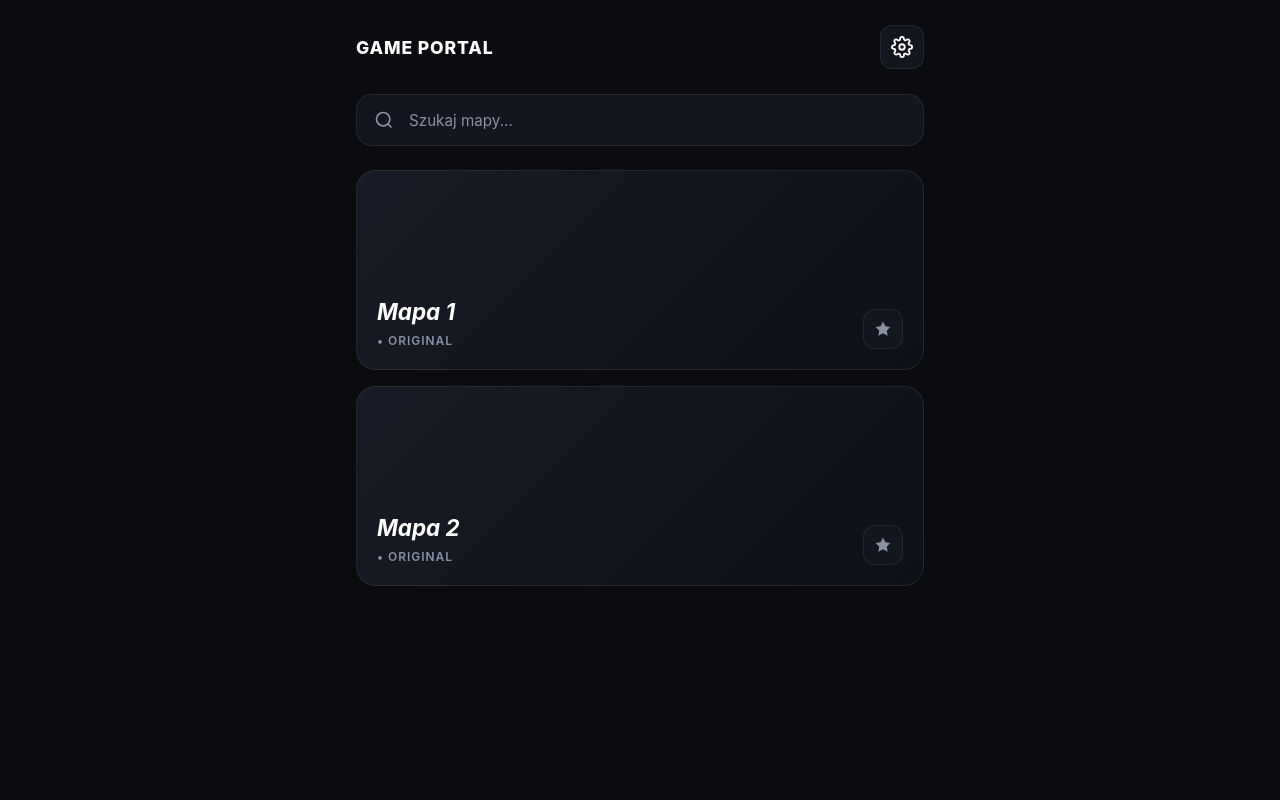
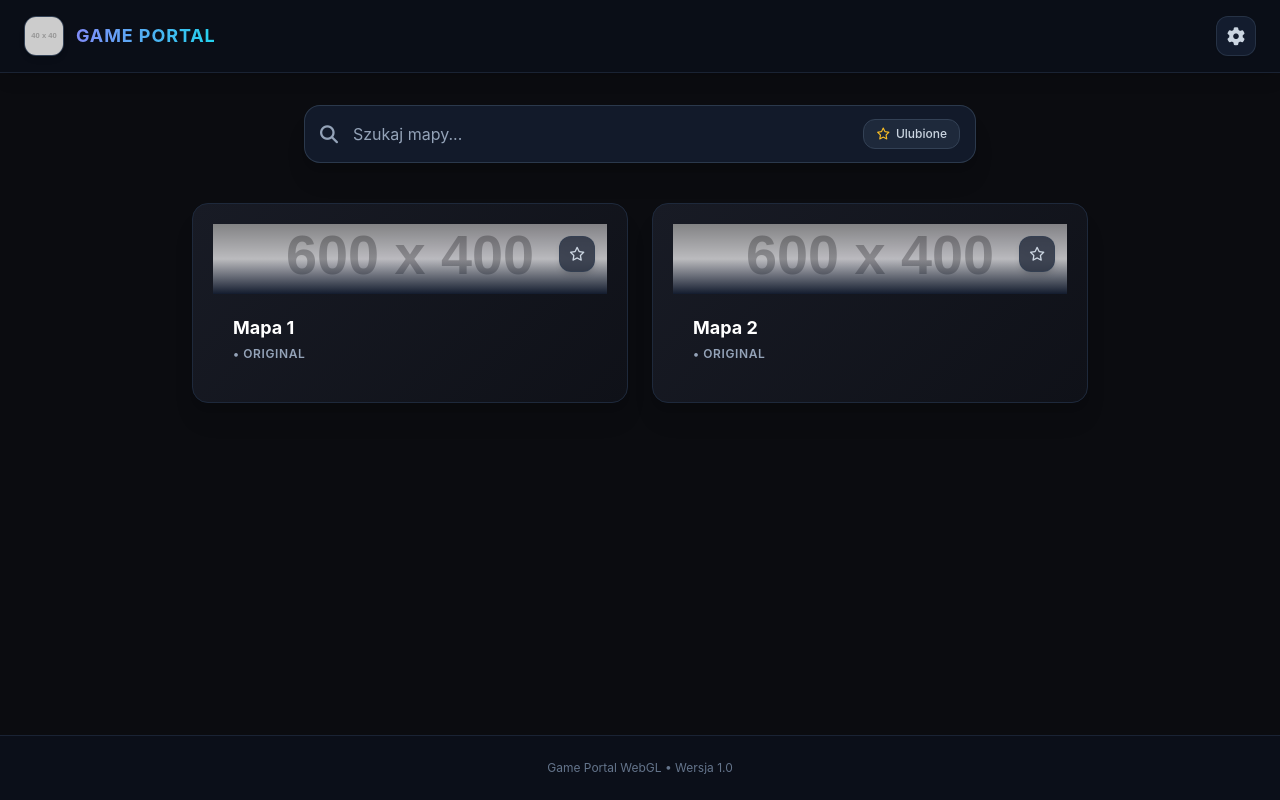
Before and after one commit to NurekRzeczny/NurekRzeczny.github.io, a plain HTML site: page index.html in a window 1280 px wide. Drawn offline with nearby package versions, Linux system fonts and the light colour scheme; placeholder pictures from the web are drawn by us.

Commit message:
Update index.html

```diff
--- a/index.html
+++ b/index.html
@@ -1,64 +1,136 @@
 <!DOCTYPE html>
-<html lang="pl">
+<html lang="pl" class="dark">
 <head>
     <meta charset="UTF-8">
     <meta name="viewport" content="width=device-width, initial-scale=1.0">
-    <title>Subway Surfers Portal</title>
+    <title>Game Portal - Wybór Mapy</title>
+    <!-- Tailwind CSS CDN -->
+    <script src="https://cdn.tailwindcss.com"></script>
+    <script>
+        tailwind.config = {
+            darkMode: 'class',
+            theme: {
+                extend: {
+                    colors: {
+                        darkBg: '#0b0f19',
+                        cardBg: '#131c2e',
+                        cardHover: '#1e293b',
+                        accent: '#6366f1'
+                    }
+                }
+            }
+        }
+    </script>
+    <!-- Google Font Inter -->
+    <link href="https://fonts.googleapis.com/css2?family=Inter:wght@300;400;500;600;700&display=swap" rel="stylesheet">
+    <!-- FontAwesome for icons -->
+    <link rel="stylesheet" href="https://cdnjs.cloudflare.com/ajax/libs/font-awesome/6.4.0/css/all.min.css">
+    <!-- Własne style CSS -->
     <link rel="stylesheet" href="style.css">
 </head>
-<body>
+<body class="min-h-screen flex flex-col justify-between selection:bg-indigo-500 selection:text-white">
 
-    <!-- GÓRNY PASEK -->
-    <header class="top-bar">
-        <div class="logo-container">
-            <!-- Podpięcie pod logo PNG z folderu asset -->
-            <img src="asset/logo.png" alt="Logo" class="brand-logo" onerror="this.style.display='none'; document.getElementById('fallback-logo').style.display='block';">
-            <span id="fallback-logo" style="display:none; font-weight:800; font-size:1.1rem; letter-spacing:0.05em;">GAME PORTAL</span>
+    <!-- HEADER / GÓRNY PASEK -->
+    <header class="w-full px-6 py-4 flex items-center justify-between border-b border-slate-800/80 bg-darkBg/90 backdrop-blur-md sticky top-0 z-50 shadow-lg">
+        <!-- Logo (z podpięciem pod plik PNG z folderu assets) -->
+        <div class="flex items-center space-x-3 cursor-pointer" onclick="location.reload()">
+            <img src="assets/logo.png" alt="Logo" class="w-10 h-10 object-contain rounded-xl shadow-md border border-slate-700 bg-slate-800" onerror="this.src='https://placehold.co/40x40/1e293b/ffffff?text=GP'">
+            <span class="font-bold text-lg tracking-wider bg-gradient-to-r from-indigo-400 to-cyan-400 bg-clip-text text-transparent">GAME PORTAL</span>
         </div>
-        <button class="settings-btn" title="Ustawienia">
-            <svg viewBox="0 0 24 24" width="22" height="22" fill="none" stroke="currentColor" stroke-width="2" stroke-linecap="round" stroke-linejoin="round">
-                <circle cx="12" cy="12" r="3"></circle>
-                <path d="M19.4 15a1.65 1.65 0 0 0 .33 1.82l.06.06a2 2 0 0 1 0 2.83 2 2 0 0 1-2.83 0l-.06-.06a1.65 1.65 0 0 0-1.82-.33 1.65 1.65 0 0 0-1 1.51V21a2 2 0 0 1-2 2 2 2 0 0 1-2-2v-.09A1.65 1.65 0 0 0 9 19.4a1.65 1.65 0 0 0-1.82.33l-.06.06a2 2 0 0 1-2.83 0 2 2 0 0 1 0-2.83l.06-.06a1.65 1.65 0 0 0 .33-1.82 1.65 1.65 0 0 0-1.51-1H3a2 2 0 0 1-2-2 2 2 0 0 1 2-2h.09A1.65 1.65 0 0 0 4.6 9a1.65 1.65 0 0 0-.33-1.82l-.06-.06a2 2 0 0 1 0-2.83 2 2 0 0 1 2.83 0l.06.06a1.65 1.65 0 0 0 1.82.33H9a1.65 1.65 0 0 0 1-1.51V3a2 2 0 0 1 2-2 2 2 0 0 1 2 2v.09a1.65 1.65 0 0 0 1 1.51 1.65 1.65 0 0 0 1.82-.33l.06-.06a2 2 0 0 1 2.83 0 2 2 0 0 1 0 2.83l-.06.06a1.65 1.65 0 0 0-.33 1.82V9a1.65 1.65 0 0 0 1.51 1H21a2 2 0 0 1 2 2 2 2 0 0 1-2 2h-.09a1.65 1.65 0 0 0-1.51 1z"></path>
-            </svg>
+
+        <!-- Ikona zębatki (Ustawienia) -->
+        <button onclick="openSettings()" class="w-10 h-10 rounded-xl bg-cardBg border border-slate-700/60 flex items-center justify-center text-slate-300 hover:text-white hover:border-indigo-500 transition-all duration-200 shadow-sm active:scale-95">
+            <i class="fa-solid fa-gear text-lg"></i>
         </button>
     </header>
 
-    <!-- WYSZUKIWARKA POZA PASKIEM NA ŚRODKU -->
-    <div class="search-container">
-        <div class="search-box">
-            <svg viewBox="0 0 24 24" fill="none" stroke="currentColor" stroke-width="2">
-                <circle cx="11" cy="11" r="8"></circle>
-                <line x1="21" y1="21" x2="16.65" y2="16.65"></line>
-            </svg>
-            <input type="text" class="search-input" id="searchInput" placeholder="Szukaj mapy...">
+    <!-- GŁÓWNA ZAWARTOŚĆ STRONY -->
+    <main class="flex-1 max-w-6xl w-full mx-auto px-4 sm:px-6 py-8 flex flex-col items-center">
+
+        <!-- DUŻY PASEK WYSZUKIWANIA NA ŚRODKU (PONIŻEJ GÓRNEGO PASKA) -->
+        <div class="w-full max-w-2xl mb-10 relative">
+            <div class="absolute inset-y-0 left-0 pl-4 flex items-center pointer-events-none text-slate-400">
+                <i class="fa-solid fa-magnifying-glass text-lg"></i>
+            </div>
+            <input type="text" id="searchInput" oninput="filterMaps()" placeholder="Szukaj mapy..."
+                class="w-full pl-12 pr-4 py-4 bg-cardBg/90 border border-slate-700/80 rounded-2xl text-slate-100 placeholder-slate-400 focus:outline-none focus:border-indigo-500 focus:ring-2 focus:ring-indigo-500/20 shadow-xl transition-all duration-200 text-base">
+            <div class="absolute inset-y-0 right-0 pr-4 flex items-center">
+                <button onclick="toggleFavoritesFilter()" id="favFilterBtn" title="Pokaż ulubione" class="px-3 py-1.5 rounded-xl bg-slate-800 border border-slate-700 text-xs font-medium text-slate-300 hover:text-white hover:bg-slate-700 transition-all flex items-center space-x-1.5">
+                    <i class="fa-regular fa-star text-amber-400"></i>
+                    <span class="hidden sm:inline">Ulubione</span>
+                </button>
             </div>
         </div>
 
-    <!-- KAFELKI MAP -->
-    <main class="maps-grid" id="mapsGrid">
-        <!-- Mapa 1 -->
-        <article class="map-card" data-name="mapa 1">
-            <div class="map-info">
-                <h2 class="map-title">Mapa 1</h2>
-                <span class="map-subtitle">• ORIGINAL</span>
+        <!-- SIATKA KAFELKÓW (MAPY) -->
+        <div id="mapsGrid" class="w-full grid grid-cols-1 sm:grid-cols-2 lg:grid-cols-2 gap-6 max-w-4xl">
+
+            <!-- KAFELOK 1: MAPA 1 -->
+            <div class="map-card group relative bg-cardBg rounded-2xl overflow-hidden border border-slate-800 hover:border-indigo-500/50 transition-all duration-300 shadow-xl hover:shadow-2xl hover:shadow-indigo-500/10 cursor-pointer flex flex-col" data-name="Mapa 1" data-id="map-1" onclick="launchMap('map-1')">
+                <!-- Miniaturka z gradientem/tłem (zgodna ze stylem ze screena) -->
+                <div class="relative w-full h-52 sm:h-56 overflow-hidden bg-gradient-to-br from-slate-800 via-indigo-950 to-slate-900">
+                    <img src="https://placehold.co/600x400/1e293b/334155?text=Mapa+1" alt="Mapa 1" class="w-full h-full object-cover group-hover:scale-105 transition-transform duration-500 opacity-90" onerror="this.src='https://placehold.co/600x400/1e293b/ffffff?text=Mapa+1'">
+                    <div class="absolute inset-0 bg-gradient-to-t from-cardBg via-transparent to-black/30"></div>
+
+                    <!-- Przycisk ulubionych (gwiazdka) w prawym rogu kafelka -->
+                    <button onclick="toggleFavorite(event, 'map-1')" class="absolute top-3 right-3 w-9 h-9 rounded-xl bg-slate-900/70 backdrop-blur-md border border-slate-700/60 flex items-center justify-center text-slate-300 hover:text-amber-400 hover:border-amber-400/50 transition-all shadow-md active:scale-90 z-10">
+                        <i id="fav-icon-map-1" class="fa-regular fa-star text-sm"></i>
+                    </button>
                 </div>
-            <button class="card-star-btn" title="Dodaj do ulubionych" onclick="toggleFavorite(event, this)">
-                <svg viewBox="0 0 24 24" width="18" height="18" fill="currentColor"><polygon points="12 2 15.09 8.26 22 9.27 17 14.14 18.18 21.02 12 17.77 5.82 21.02 7 14.14 2 9.27 8.91 8.26 12 2"></polygon></svg>
+
+                <!-- Treść pod miniaturą -->
+                <div class="p-5 flex flex-col justify-between flex-1">
+                    <div>
+                        <h3 class="text-lg font-bold text-white group-hover:text-indigo-400 transition-colors">Mapa 1</h3>
+                        <p class="text-xs font-semibold text-slate-400 uppercase tracking-wider mt-1">• ORIGINAL</p>
+                    </div>
+                </div>
+            </div>
+
+            <!-- KAFELOK 2: MAPA 2 -->
+            <div class="map-card group relative bg-cardBg rounded-2xl overflow-hidden border border-slate-800 hover:border-indigo-500/50 transition-all duration-300 shadow-xl hover:shadow-2xl hover:shadow-indigo-500/10 cursor-pointer flex flex-col" data-name="Mapa 2" data-id="map-2" onclick="launchMap('map-2')">
+                <!-- Miniaturka z gradientem/tłem -->
+                <div class="relative w-full h-52 sm:h-56 overflow-hidden bg-gradient-to-br from-slate-800 via-indigo-950 to-slate-900">
+                    <img src="https://placehold.co/600x400/1e293b/334155?text=Mapa+2" alt="Mapa 2" class="w-full h-full object-cover group-hover:scale-105 transition-transform duration-500 opacity-90" onerror="this.src='https://placehold.co/600x400/1e293b/ffffff?text=Mapa+2'">
+                    <div class="absolute inset-0 bg-gradient-to-t from-cardBg via-transparent to-black/30"></div>
+
+                    <!-- Przycisk ulubionych (gwiazdka) w prawym rogu kafelka -->
+                    <button onclick="toggleFavorite(event, 'map-2')" class="absolute top-3 right-3 w-9 h-9 rounded-xl bg-slate-900/70 backdrop-blur-md border border-slate-700/60 flex items-center justify-center text-slate-300 hover:text-amber-400 hover:border-amber-400/50 transition-all shadow-md active:scale-90 z-10">
+                        <i id="fav-icon-map-2" class="fa-regular fa-star text-sm"></i>
                     </button>
-        </article>
+                </div>
 
-        <!-- Mapa 2 -->
-        <article class="map-card" data-name="mapa 2">
-            <div class="map-info">
-                <h2 class="map-title">Mapa 2</h2>
-                <span class="map-subtitle">• ORIGINAL</span>
+                <!-- Treść pod miniaturą -->
+                <div class="p-5 flex flex-col justify-between flex-1">
+                    <div>
+                        <h3 class="text-lg font-bold text-white group-hover:text-indigo-400 transition-colors">Mapa 2</h3>
+                        <p class="text-xs font-semibold text-slate-400 uppercase tracking-wider mt-1">• ORIGINAL</p>
                     </div>
-            <button class="card-star-btn" title="Dodaj do ulubionych" onclick="toggleFavorite(event, this)">
-                <svg viewBox="0 0 24 24" width="18" height="18" fill="currentColor"><polygon points="12 2 15.09 8.26 22 9.27 17 14.14 18.18 21.02 12 17.77 5.82 21.02 7 14.14 2 9.27 8.91 8.26 12 2"></polygon></svg>
-            </button>
-        </article>
+                </div>
+            </div>
+
+        </div>
+
+        <!-- Komunikat gdy brak wyników wyszukiwania -->
+        <div id="noResults" class="hidden flex-col items-center justify-center py-16 text-slate-400">
+            <i class="fa-solid fa-map-location-dot text-4xl mb-3 text-slate-600"></i>
+            <p class="text-lg font-medium">Nie znaleziono pasujących map</p>
+        </div>
+
     </main>
 
+    <!-- STOPKA -->
+    <footer class="w-full py-6 text-center text-xs text-slate-500 border-t border-slate-800/80 bg-darkBg">
+        <p>Game Portal WebGL &bull; Wersja 1.0</p>
+    </footer>
+
+    <!-- PROSTE POWIADOMIENIE / MODAL ZAMIAST ALERTU -->
+    <div id="toast" class="fixed bottom-6 right-6 transform translate-y-24 opacity-0 transition-all duration-300 bg-slate-900 border border-slate-700 text-white px-5 py-3 rounded-2xl shadow-2xl flex items-center space-x-3 z-50">
+        <i id="toastIcon" class="fa-solid fa-circle-check text-indigo-400"></i>
+        <span id="toastMessage" class="text-sm font-medium">Komunikat</span>
+    </div>
+
+    <!-- WŁASNY SKRYPT JS -->
     <script src="app.js"></script>
 </body>
 </html>
```
Lines whose indentation alone changed are shown as unchanged.
